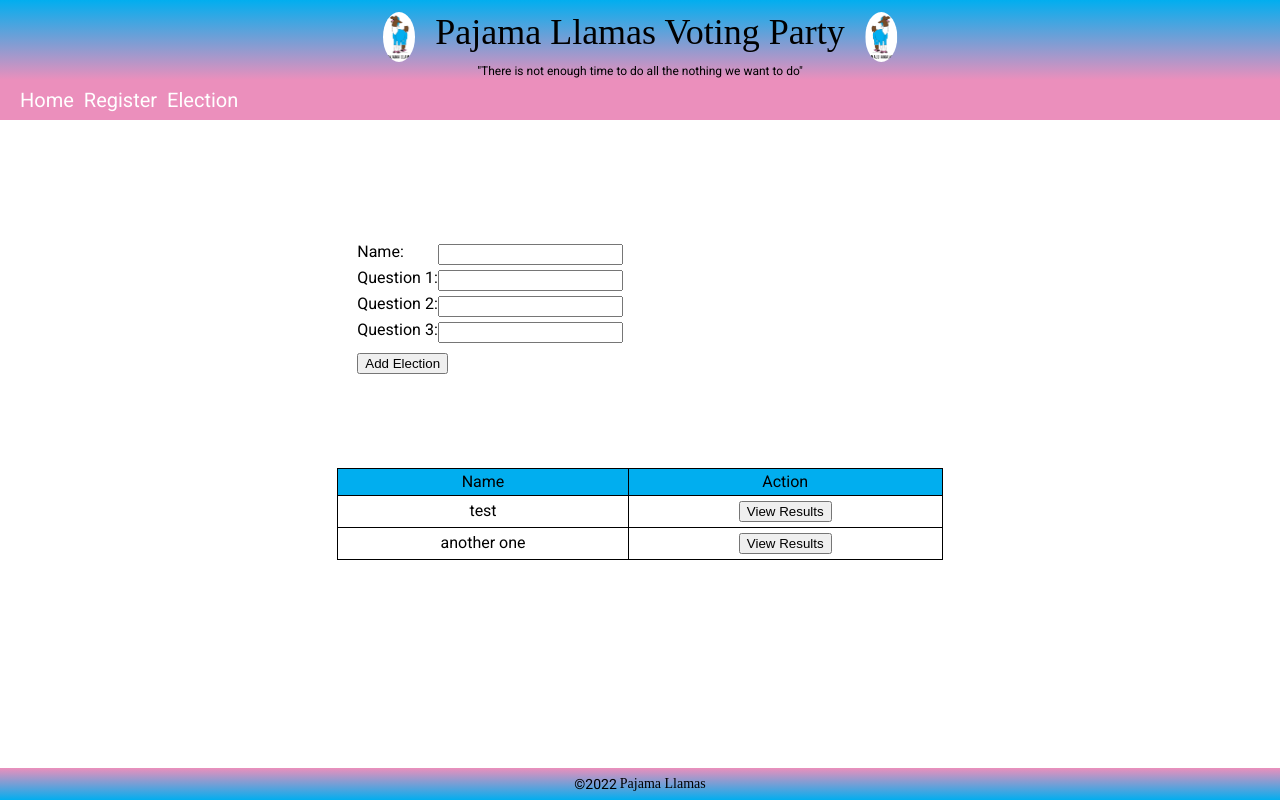
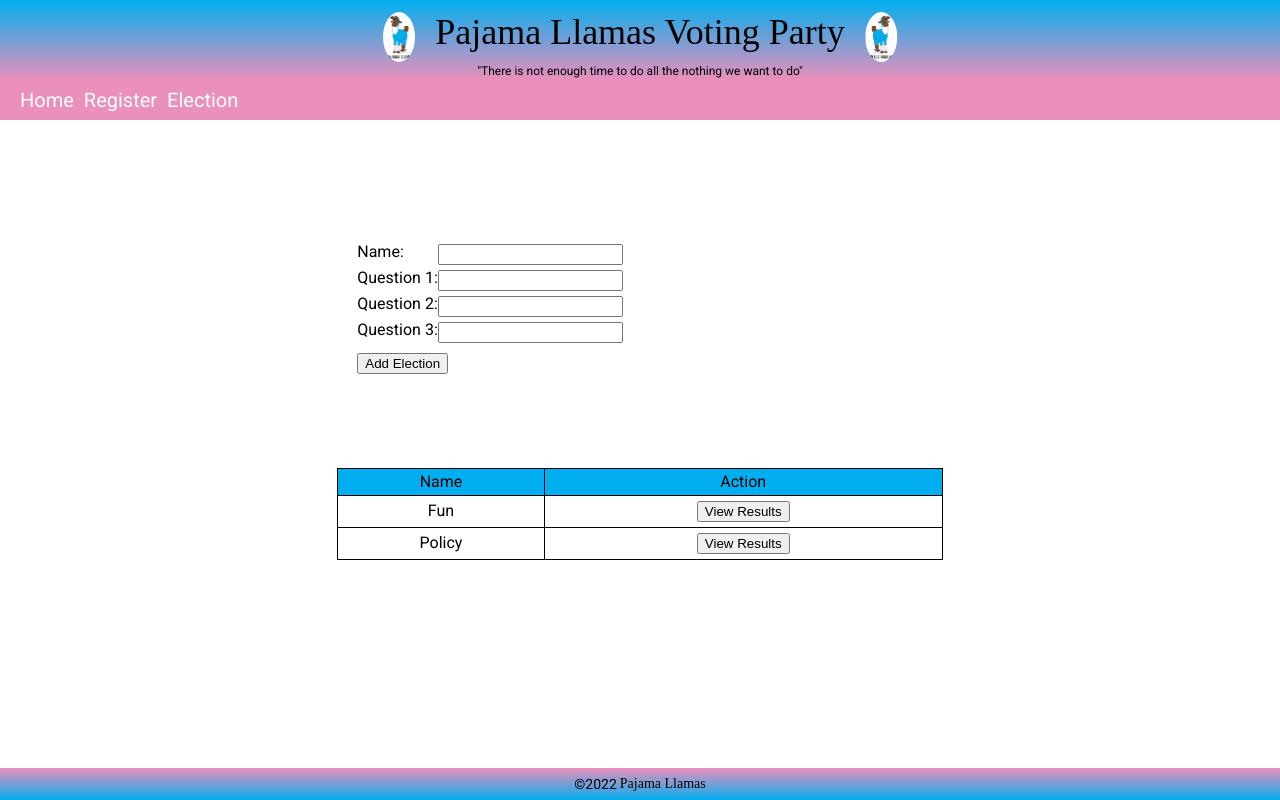
Before and after one commit to Kal-elthegreat/llamas, a React (Create React App) app in the folder final-proj/: page /election in a window 1280 px wide. Built offline with nearby package versions, Linux system fonts and the light colour scheme; data requests are answered from the project's data file; a web font is replaced by a local one.

Commit message:
removed an action to reevaluate my steps

```diff
--- a/final-proj/src/components/election/ElectionRow.js
+++ b/final-proj/src/components/election/ElectionRow.js
@@ -1,11 +1,10 @@
 
 
 export const ElectionRow = (props) => {
-    const { election, viewResults,shouldDisplayResults} = props;
+    const { election,shouldDisplayResults} = props;
 
     const submitViewResults = (id) => {
         shouldDisplayResults(true);
-        viewResults(id)
     }
 
     return (
--- a/final-proj/src/components/election/ElectionsTable.js
+++ b/final-proj/src/components/election/ElectionsTable.js
@@ -2,7 +2,7 @@ import { ElectionRow } from './ElectionRow';
 import './index.css'
 
 export const ElectionsTable = (props) => {
-    const { elections, viewResults,shouldDisplayResults } = props;
+    const { elections,shouldDisplayResults } = props;
     return (
         <table className='elections-table'>
             <thead>
@@ -17,7 +17,6 @@ export const ElectionsTable = (props) => {
                         <ElectionRow
                             key={el.id}
                             election={el}
-                            viewResults={viewResults}
                             shouldDisplayResults={shouldDisplayResults}
                         />
                     )
--- a/final-proj/src/components/election/actions/electionActions.js
+++ b/final-proj/src/components/election/actions/electionActions.js
@@ -4,30 +4,29 @@ export const VIEW_RESULTS_ACTION = "[Election] VIEW_RESULTS";
 export const SHOULD_DISPLAY_RESULTS_ACTION = "[Election] SHOULD_DISPLAY_RESULTS";
 
 
-export const createViewResultsAction = (electionId) => ({ type: VIEW_RESULTS_ACTION, electionId})
 export const createShouldDisplayResultsAction = (bool) => ({ type: SHOULD_DISPLAY_RESULTS_ACTION, bool})
 
-export const ADD_ELECTION_REQUEST_ACTION = "ADD_ELECTION_REQUEST";
-export const ADD_ELECTION_DONE_ACTION = "ADD_ELECTION_DONE";
+export const ADD_ELECTION_REQUEST_ACTION = "[Election] ADD_ELECTION_REQUEST";
+export const ADD_ELECTION_DONE_ACTION = "[Election] ADD_ELECTION_DONE";
 
 
-export const REFRESH_ELECTIONS_REQUEST_ACTION = "REFRESH_ELECTIONS_REQUEST";
-export const REFRESH_ELECTIONS_DONE_ACTION = "REFRESH_ELECTIONS_DONE";
+export const REFRESH_ELECTIONS_REQUEST_ACTION = "[Election] REFRESH_ELECTIONS_REQUEST";
+export const REFRESH_ELECTIONS_DONE_ACTION = "[Election] REFRESH_ELECTIONS_DONE";
 
 const {
     all: allElections,
     append: appendElection,
     replace: replaceElection,
-    remove: removeElection
+    remove: removeElection,
+    singleElection
 } = createApi('elections');
-
 
 export const createRefreshElectionsRequestAction = () => ({
     type: REFRESH_ELECTIONS_REQUEST_ACTION
 })
 
 export const createRefreshElectionsDoneAction = (elections) => ({
-    type: REFRESH_ELECTIONS_DONE_ACTION,payload:{elections}
+    type: REFRESH_ELECTIONS_DONE_ACTION,elections
 })
 
 export const refreshElections = () => {
@@ -39,7 +38,7 @@ export const refreshElections = () => {
 }
 
 export const createAddElectionRequestAction = election => ({
-    type:ADD_ELECTION_REQUEST_ACTION, payload: {election}
+    type:ADD_ELECTION_REQUEST_ACTION, election
 })
 
 export const createAddElectionDoneAction = () => ({
--- a/final-proj/src/components/election/createElection.js
+++ b/final-proj/src/components/election/createElection.js
@@ -6,13 +6,12 @@ import { ElectionForm } from './ElectionForm';
 export const CreateElection = () => {
     // grab necessary state from store here and pass to children
     const store = useLlamasStore();
-
+    console.log(store.election)
     return (
         <div className='election-container'>
             <ElectionForm onSubmitElection={store.addElection}/>
             <ElectionsTable
-                elections={data} /*elections should be an array of objects*/
-                viewResults={store.viewResults}
+                elections={store.elections} /*elections should be an array of objects*/
                 shouldDisplayResults={store.shouldDisplayResults}
             />
             <ElectionResults
@@ -22,50 +21,3 @@ export const CreateElection = () => {
         </div>
     )
 }
-
-const data = [
-    {
-        "id": 2,
-        "name": 'test',
-        "questionnaire": [
-            {
-                "id": 1,
-                "question": "Pets need to be considered as dependents for tax purposes?",
-                "yesCount": 0,
-                "noCount": 4,
-                "voterIds": [1,17,92,35]
-            },
-            {
-                "id": 2,
-                "question": "Public transport should be free?",
-                "yesCount": 4,
-                "noCount": 0,
-                "voterIds": [1,17,92,35]
-            },
-            {
-                "id": 3,
-                "question": "Pets need to be considered as dependents for tax purposes?",
-                "yesCount": 2,
-                "noCount": 2,
-                "voterIds": [1,17,92,35]
-            },
-        ]
-    },
-    {
-        "id": 3,
-        "name": 'another one',
-        "questionnaire": [
-            {
-                "id": 1,
-                "question": "Pets need to be considered as dependents for tax purposes?",
-                "pollCount": 0
-            },
-            {
-                "id": 2,
-                "question": "Public transport should be free?",
-                "pollCount": 0
-            }
-        ]
-    },
-
-]
--- a/final-proj/src/shared/llamasReducer.js
+++ b/final-proj/src/shared/llamasReducer.js
@@ -26,21 +26,23 @@ const sortObjReducer = (sortObj={order:true,column:'Id'},action)=>{
     return sortObj;
 }
 
+
+// Elections Reducers //////////////////
+
 const electionsReducer = (elections=[],action)=>{
-    if(action.type === REFRESH_ELECTIONS_DONE_ACTION)
-        return action.payload.elections;
+    if (action.type === REFRESH_ELECTIONS_DONE_ACTION) {
+        return action.elections;
+    }
     return elections;
 }
 
+const viewResultsReducer = (elections = [], action) => {
+    if (action.type === VIEW_RESULTS_ACTION) {
+        return elections.find(el => el ===action.payload) //should find the matching id from the array of elections
+    }
+    return elections;
+}
 
-// Elections Reducers
-const viewResultsReducer = (election = [], action) => {
-    if (action.type === VIEW_RESULTS_ACTION) {
-        return election
-        //return state.find(el => el ===action.id) //should find the matching id from the array of elections
-    }
-    return election;
-}
 const displayResultsReducer = (shouldDisplay = false, action) => {
     if (action.type === SHOULD_DISPLAY_RESULTS_ACTION) {
         return shouldDisplay = true //should determine if we display the list of questions for an election
--- a/final-proj/src/shared/services/apiData.js
+++ b/final-proj/src/shared/services/apiData.js
@@ -31,8 +31,18 @@ import {
       return res.json();
     };
 
-    return {
-      all, append, replace, remove,
-    };
+    const allElections = async () => {
+      const res = await fetch(collectionUrl(resourceName));
+      return res.json();
+    }
+
+    const singleElection = async (electionId) => {
+      if (electionId > 0) {
+        const res = await fetch(elementUrl(resourceName, electionId))
+        return res.json
+      }
+    }
+
+    return {all, append, replace, remove, allElections, singleElection};
 
   };
--- a/final-proj/src/shared/useLlamasStore.js
+++ b/final-proj/src/shared/useLlamasStore.js
@@ -1,7 +1,7 @@
 import { useEffect, useMemo } from "react";
 import { useDispatch, useSelector } from "react-redux";
 import { bindActionCreators } from "redux";
-import { createViewResultsAction,createShouldDisplayResultsAction, createAddElectionRequestAction,refreshElections } from "../components/election/actions/electionActions";
+import { createShouldDisplayResultsAction, createAddElectionRequestAction,refreshElections} from "../components/election/actions/electionActions";
 import { addVoter, refreshVoters,saveVoter,deleteVoter, createSortVotersAction, createEditVoterAction, createCancelEditVoterAction } from "../components/register/registerVoterActions";
 import { selectEditVoterId, selectSortedVoters, selectSortObj } from "../components/register/registerVoterSelectors";
 
@@ -30,7 +30,6 @@ export const useLlamasStore = ()=> {
         cancelEditVoter:createCancelEditVoterAction,
 
         //Elections
-        viewResults:createViewResultsAction,
         shouldDisplayResults:createShouldDisplayResultsAction,
         addElection: createAddElectionRequestAction,
         refreshElections,
```
